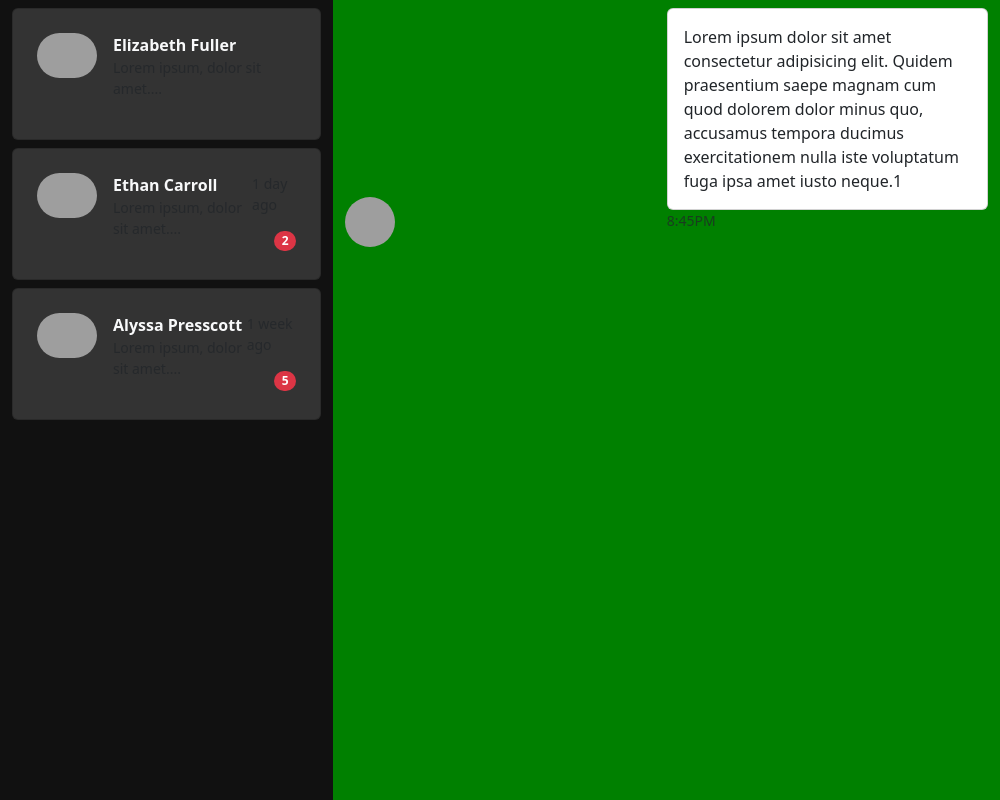
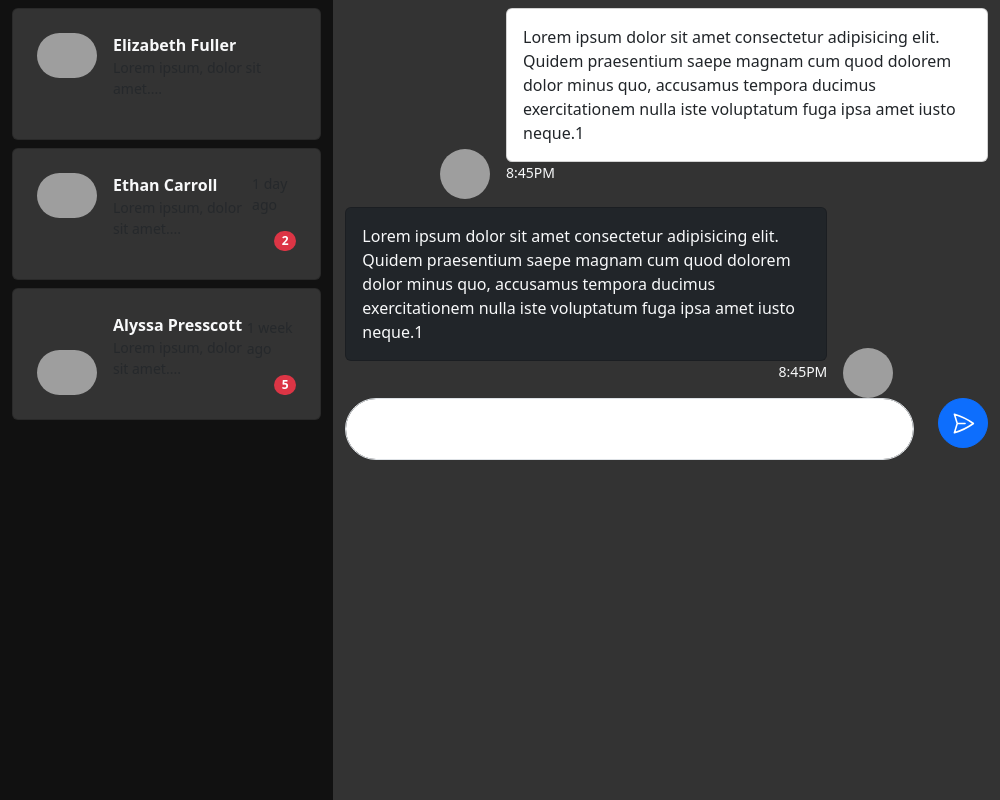
Before and after one commit to Signum90/electron-app-chat, an Electron app: page index.html in a window 1000 px wide. Drawn offline with nearby package versions, Linux system fonts and the light colour scheme; grey boxes are pictures that could not be loaded.

Commit message:
Agergando mas del chat

```diff
--- a/css/styles.css
+++ b/css/styles.css
@@ -11,7 +11,7 @@
   overflow-y: auto;
 }
 #right {
-  background-color: green;
+  background-color: #333;
   position: absolute;
   bottom: 0;
   top: 0;
@@ -29,3 +29,18 @@
   width: 50px;
   height: 50px;
 }
+
+.form-message button.send-button {
+  width: 50px;
+  height: 50px;
+}
+
+.form-message button.send-button svg {
+  width: 25px;
+  height: 25px;
+
+}
+.form-message textarea {
+  overflow: hidden;
+  resize: none;
+}
--- a/index.html
+++ b/index.html
@@ -3,7 +3,7 @@
 <head>
   <meta charset="UTF-8">
   <meta name="viewport" content="width=device-width, initial-scale=1.0">
-  <title>Document</title>
+  <title>Chat</title>
   <link rel="stylesheet" href="css/styles.css">
 
 </head>
@@ -47,7 +47,7 @@
           </li>
           <li class="p-2 card mt-2">
             <div class="card-body">
-              <div class="d-flex">
+              <div class="d-flex align-items-end">
                 <div>
                   <img class="rounded-pill me-3" width="60" src="https://randomuser.me/api/portraits/women/82.jpg">
                 </div>
@@ -66,21 +66,53 @@
       </div>
       <!-- COLUMNA DERECHA -->
       <div class="col-8" id="right">
+        <!-- CAJA CHAT: QUIEN ENVIA -->
         <div class="d-flex chat">
-
-          <div class="w-50 d-flex align-items-end">
+          <!-- DISEÑO CAJA IMAGEN -->
+          <div class="w-25 d-flex align-items-end justify-content-end">
             <img class="rounded-pill me-3 avatar" width="60" src="https://randomuser.me/api/portraits/women/85.jpg">
           </div>
-
           <!-- DISEÑO CAJA CHAT -->
-          <div class="w-50">
+          <div class="w-75">
             <div class="card">
               <div class="card-body">Lorem ipsum dolor sit amet consectetur adipisicing elit. Quidem praesentium saepe magnam cum quod dolorem dolor minus quo, accusamus tempora ducimus exercitationem nulla iste voluptatum fuga ipsa amet iusto neque.1</div>
             </div>
-            <p class="small text-muted">8:45PM</p>
+            <p class="small text-light">8:45PM</p>
           </div>
+        </div>
+        <!-- CAJA CHAT: PERSONA PRINCIPAL QUE RECIBE -->
+        <div class="d-flex chat">
 
+          <!-- DISEÑO CAJA CHAT -->
+          <div class="w-75">
+            <div class="card bg-dark">
+              <div class="card-body text-light">Lorem ipsum dolor sit amet consectetur adipisicing elit. Quidem praesentium saepe magnam cum quod dolorem dolor minus quo, accusamus tempora ducimus exercitationem nulla iste voluptatum fuga ipsa amet iusto neque.1</div>
+            </div>
+            <p class="small text-light float-end">8:45PM</p>
+          </div>
+          <!-- DISEÑO CAJA IMAGEN -->
+          <div class="w-25 d-flex align-items-end">
+            <img class="rounded-pill ms-3 avatar" width="60" src="https://randomuser.me/api/portraits/women/51.jpg">
+          </div>
         </div>
+        <!-- INPUT PARA LOS MENSAJKES -->
+        <form action="" class="form-message">
+          <div class="row">
+            <div class="col">
+              <textarea name="" id="" class="form-control rounded-pill"></textarea>
+            </div>
+
+            <div class="col-auto">
+              <button class="btn btn-primary rounded-circle send-button">
+                <svg xmlns="http://www.w3.org/2000/svg" fill="none" viewBox="0 0 24 24" stroke-width="1.5" stroke="currentColor" class="size-6">
+                  <path stroke-linecap="round" stroke-linejoin="round" d="M6 12 3.269 3.125A59.769 59.769 0 0 1 21.485 12 59.768 59.768 0 0 1 3.27 20.875L5.999 12Zm0 0h7.5" />
+                </svg>
+
+
+              </button>
+            </div>
+          </div>
+        </form>
       </div>
     </div>
   </main>
```
